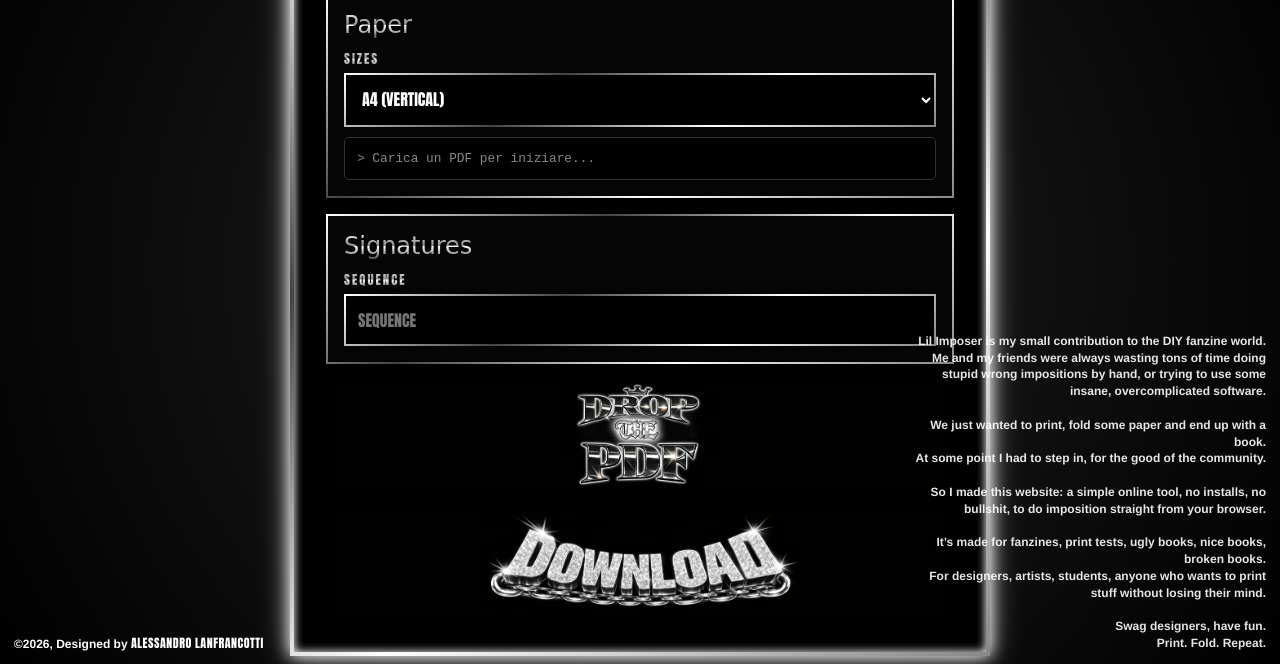
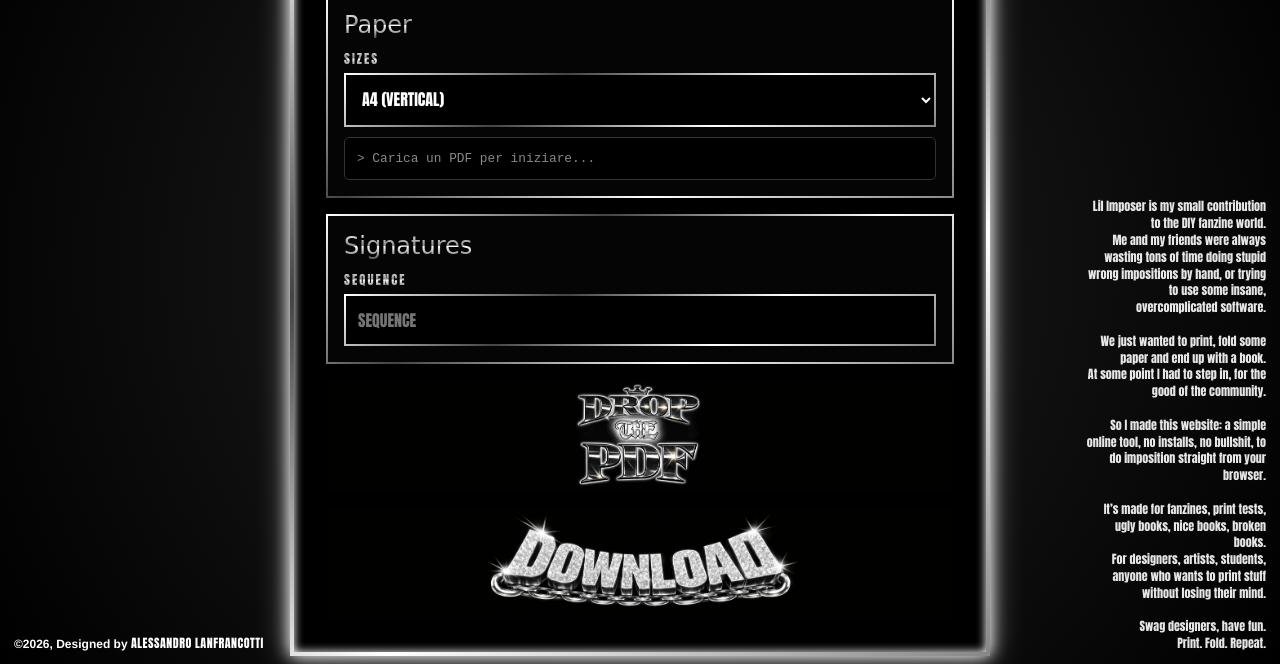
Before and after one commit to alessandrolanfrancotti/book-imposition, a plain HTML site: page index.html in a window 1280 px wide. Shown: the part 136-800 px from the top of the page. Drawn offline with Linux system fonts and the light colour scheme; a web font is replaced by a local one.

Commit message:
Update index.html

```diff
--- a/index.html
+++ b/index.html
@@ -211,8 +211,8 @@
   position: fixed;
   bottom: 12px;
   right: 14px;
-  max-width: 360px;
-  font-family: Helvetica, Arial, sans-serif;
+  max-width: 180px;
+  font-family: IMPACT, Helvetica, sans-serif;
   font-weight: bold;
   font-size: 0.75rem;
   color: #fff;
```
